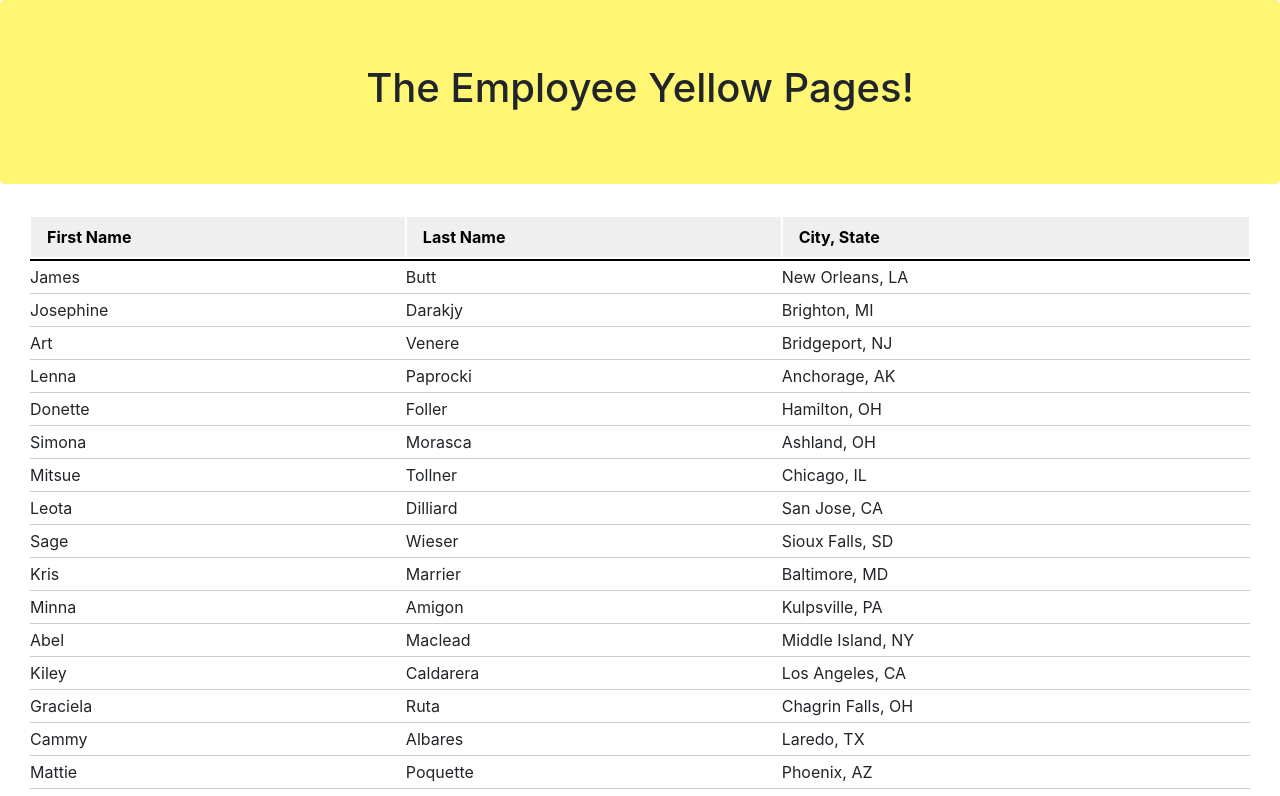
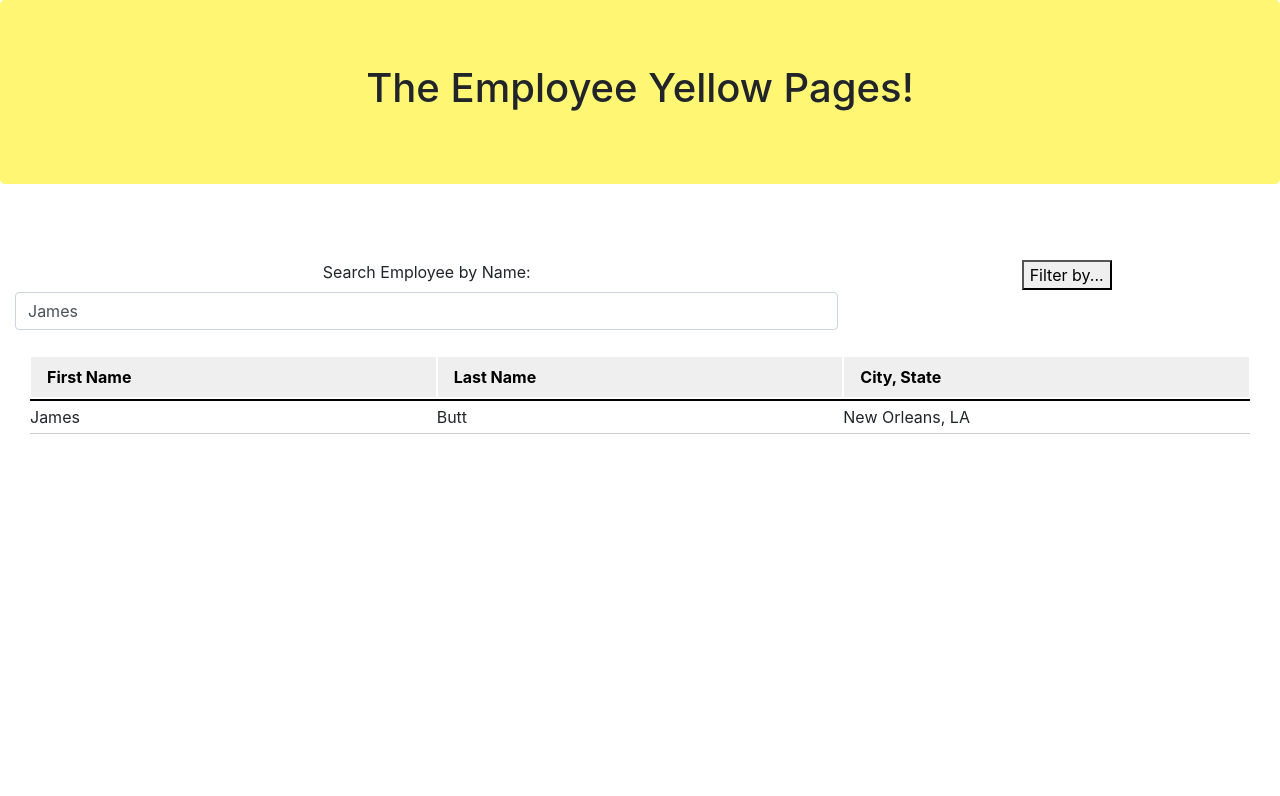
Before and after one commit to gusvalenzuela/employee-yellow-pages-app, a React (Create React App) app: page /directory in a window 1280 px wide. Shown: the top 796 px of the page. Built offline with nearby package versions, Linux system fonts and the light colour scheme.

Commit message:
able to search for employee by first or last name

```diff
--- /dev/null
+++ b/src/components/Alert/index.js
@@ -0,0 +1,15 @@
+import React from "react";
+
+function Alert(props) {
+  return (
+    <div
+      role="alert"
+      className={`alert alert-${props.type} fade in`}
+      style={{ width: "80%", margin: "0 auto", marginTop: 18, ...props.style }}
+    >
+      {props.children}
+    </div>
+  );
+}
+
+export default Alert;
--- a/src/components/EmployeeTable/index.js
+++ b/src/components/EmployeeTable/index.js
@@ -1,8 +1,12 @@
-import React, { useState, useMemo } from "react";
+import React, { useState, useMemo, useContext } from "react";
+import EmployeeContext from "../../utils/EmployeeContext";
+
 import "./style.css";
 
 const useSortableData = (items, config = null) => {
   const [sortConfig, setSortConfig] = useState(config);
+
+  // console.log(employeeObj)
 
   const sortedItems = useMemo(() => {
     let sortableItems = [...items];
@@ -36,8 +40,9 @@ const useSortableData = (items, config = null) => {
   return { data: sortedItems, requestSort, sortConfig };
 };
 
-const EmployeeTable = (props) => {
-  const { data, requestSort, sortConfig } = useSortableData(props.employees);
+const EmployeeTable = () => {
+  const { employees } = useContext(EmployeeContext);
+  const { data, requestSort, sortConfig } = useSortableData(employees);
   const getClassNamesFor = (name) => {
     if (!sortConfig) {
       return;
--- /dev/null
+++ b/src/components/SearchForm/index.js
@@ -0,0 +1,27 @@
+import React, { useContext } from "react";
+import "./style.css";
+import EmployeeContext from "../../utils/EmployeeContext"
+
+// Using the datalist element we can create autofill suggestions based on employees?
+function SearchForm(props) {
+  const {handleInputChange, search} = useContext(EmployeeContext)
+  return (
+    <form className="search">
+      <div className="form-group">
+        <label htmlFor="term">Search Employee by Name:</label>
+        <input
+          value={search}
+          onChange={handleInputChange}
+          name="term"
+          list="term"
+          type="text"
+          className="form-control"
+          placeholder="Type in a search term to begin"
+          id="term"
+        />
+      </div>
+    </form>
+  );
+}
+
+export default SearchForm;
--- /dev/null
+++ b/src/components/SearchForm/style.css
@@ -0,0 +1,9 @@
+form.search {
+  overflow: auto;
+  margin-bottom: 10px;
+}
+
+form.search button[type="submit"] {
+  float: right;
+  margin-top: 10px;
+}
--- /dev/null
+++ b/src/components/SearchResults/style.css
@@ -0,0 +1,3 @@
+ul.search-results img {
+  margin: 0 auto;
+}
--- a/src/pages/directory.js
+++ b/src/pages/directory.js
@@ -1,29 +1,92 @@
-import React from "react";
+import React, { useState, useEffect } from "react";
 import Jumbotron from "../components/Jumbotron";
 import Container from "../components/Container";
 import Row from "../components/Row";
 import Col from "../components/Col";
 import EmployeeTable from "../components/EmployeeTable";
-import employees from "../employees.json";
+import SearchForm from "../components/SearchForm";
+import Employees from "../employees.json";
+import EmployeeContext from "../utils/EmployeeContext.js";
+import Alert from "../components/Alert";
+
+function searchTerms(search) {
+  console.log(`searching for ${search} in employees`);
+  return new Promise((resolve, reject) => {
+    let fEmployees = Employees.filter(
+      (i) =>
+        i.first_name.toLowerCase() === search.toLowerCase() ||
+        i.last_name.toLowerCase() === search.toLowerCase()
+    );
+    console.log(fEmployees);
+    resolve(fEmployees);
+  });
+}
 
 function Directory() {
+  // const  = useContext(EmployeeContext);
+
+  const [search, setSearch] = useState("James");
+  const [employees, setEmployees] = useState(Employees)
+  // const [error, setError] = useState("");
+
+  useEffect(() => {
+    document.title = "Employee Directory";
+    if (!search) {
+      return;
+    }
+    searchTerms(search).then((res) => {
+      console.log(res);
+      if (res.length === 0) {
+        // throw new Error("No results found.");
+        console.log("No results found.");
+      }
+
+      setEmployees(res)
+    });
+  }, [search]);
+
+  const handleInputChange = (event) => {
+    setSearch(event.target.value);
+  };
+
+  const handleFormSubmit = (event) => {
+    event.preventDefault();
+    setSearch(event.target.value);
+  };
+
   return (
     <div>
       <Jumbotron>
         <h1>The Employee Yellow Pages!</h1>
       </Jumbotron>
-      <Container fluid="true" style={{ marginTop: 30, textAlign: "center" }}>
-        {/* <Row>
-          <div className="col-12">
+      <EmployeeContext.Provider value={{employees, search, handleFormSubmit, handleInputChange}}>
+        <div>
+          <Container
+            fluid="true"
+            style={{ marginTop: 30, textAlign: "center" }}
+          >
+            <Row>
+              <Alert
+                type="danger"
+                // style={{ opacity: error ? 1 : 0, marginBottom: 10 }}
+              >
+                {/* {error} */}
+              </Alert>
+              <div className="col-8">
+                <SearchForm/>
+              </div>
+              <div className="col-4">
                 <button>Filter by...</button>
               </div>
-        </Row> */}
+            </Row>
             <Row style={{ padding: "inherit" }}>
               <Col size="12">
-            <EmployeeTable employees={employees} />
+                <EmployeeTable/>
               </Col>
             </Row>
           </Container>
+        </div>
+      </EmployeeContext.Provider>
     </div>
   );
 }
--- /dev/null
+++ b/src/utils/EmployeeContext.js
@@ -0,0 +1,7 @@
+import { createContext } from "react";
+
+const EmployeeContext = createContext({
+  employees: [],
+});
+
+export default EmployeeContext;
```
Also changed, not shown: src/components/SearchResults/index.js (added, +18 -0 lines), src/utils/useSortableData.js (renamed from src/utils/utils.js). Lines whose indentation alone changed are shown as unchanged.
